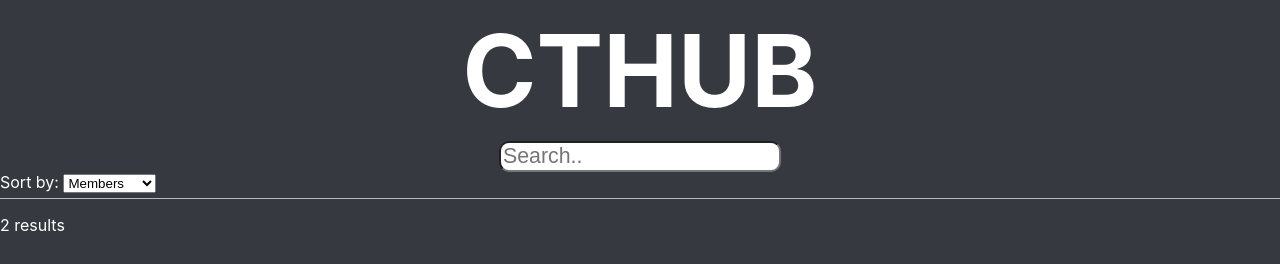
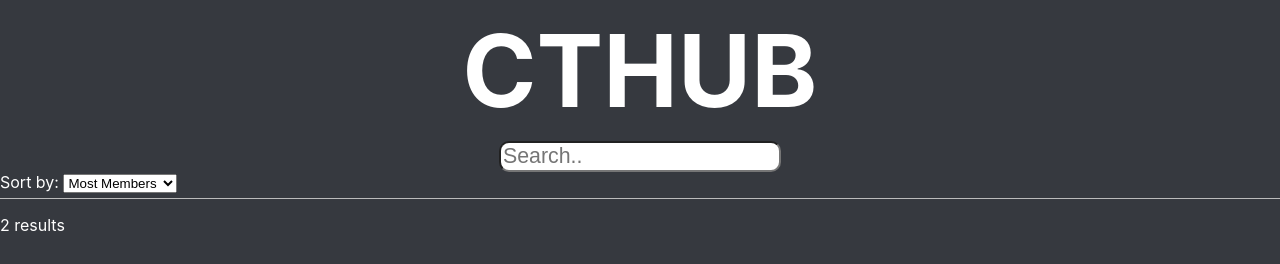
Before and after one commit to fractal161/cthub, a React (Create React App) app: page / in a window 1280 px wide. Shown: the top 264 px of the page. Built offline with nearby package versions, Linux system fonts and the light colour scheme.

Commit message:
sort actually does something

```diff
--- a/src/components/App.js
+++ b/src/components/App.js
@@ -1,5 +1,5 @@
 import './App.css';
-import React, { useState, useEffect } from 'react';
+import React, { useState, useEffect, useRef } from 'react';
 import Header from './Header.js';
 import SearchBar from './SearchBar.js';
 import Gallery from './Gallery.js';
@@ -8,10 +8,27 @@ import servers from './servers.json'
 
 function App() {
   // for now, 0 represents members, 1 represents date added
-  const [sort, setSort] = useState(0);
+  const [sort, setSort] = useState('most');
   // empty for now because filters are hard
-  const [filters, setFilters] = useState({});
-  const [search, setSearch] = useState('');
+  // const [filters, setFilters] = useState({});
+  // const [search, setSearch] = useState('');
+  const serverList = useRef(servers);
+
+  useEffect(() => {
+    if(sort === 'most') {
+      serverList.current = servers.sort((a, b) => {
+        return a.members - b.members;
+      });
+    }
+    else if (sort === 'least') {
+      serverList.current = servers.sort((a, b) => {
+        return b.members - a.members;
+      });
+    }
+    else {
+      // error handling? what's that?
+    }
+  });
 
   return (
     <div className="App">
@@ -19,12 +36,13 @@ function App() {
       <SearchBar />
       <div id="filters">
         <label for="sort">Sort by: </label>
-        <select name="sort" id="sort">
-          <option value="members">Members</option>
-          <option value="added">Date Added</option>
+        <select name="sort" id="sort" onChange={(e) => setSort(e.target.value)}>
+          <option value="most">Most Members</option>
+          <option value="least">Least Members</option>
         </select>
       </div>
-      <Gallery servers={servers}/>
+      <p>{serverList.current.length} results</p>
+      <Gallery servers={serverList.current}/>
     </div>
   );
 }
--- a/src/components/Gallery.js
+++ b/src/components/Gallery.js
@@ -5,8 +5,6 @@ import InviteCard from './InviteCard.js';
 function Gallery({servers}) {
   return (
     <>
-      <p>{servers.length} results</p>
-
       <div className="Gallery">
 
         {servers.map(server => {
```
